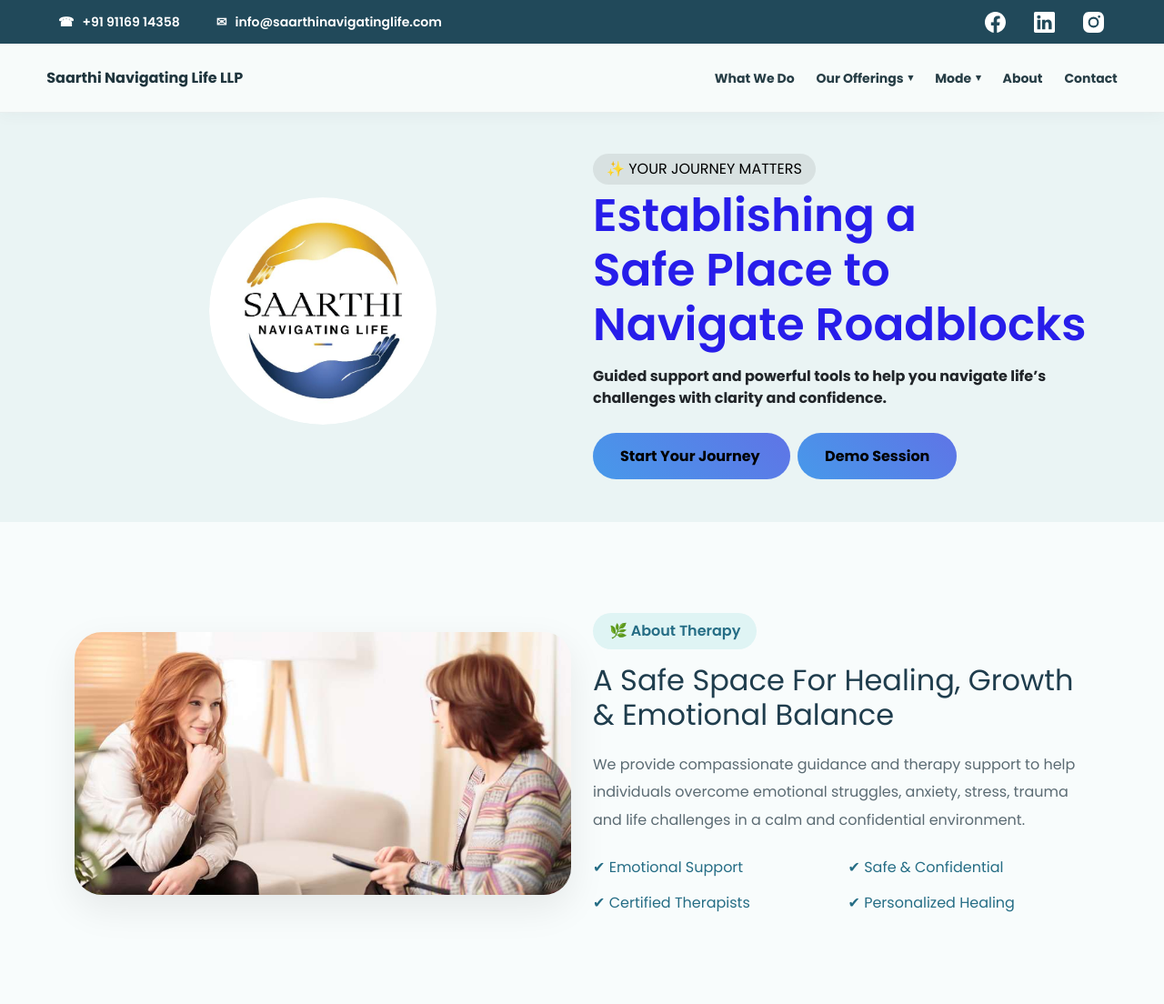
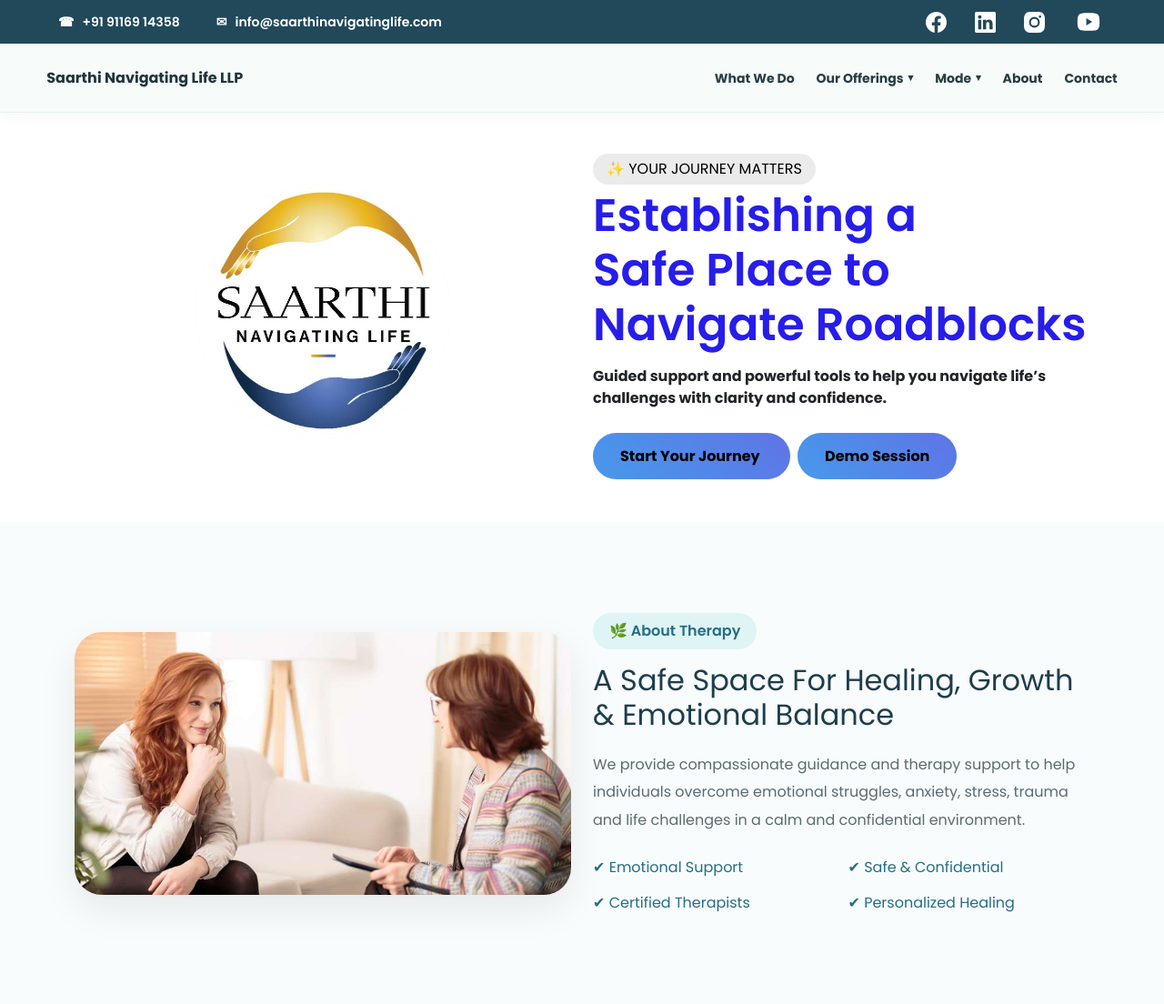
Before and after one commit to neemkaroli12/saarthinavigatinglife, a Django app: page / in a window 1280 px wide. Shown: the top 1104 px of the page at 91% size. Run offline with Django 5.2, Linux system fonts and the light colour scheme; data comes from the database, SQL or seed files in the repository.

Commit message:
about.html music.html cbt.html logo2.jpeg

```diff
--- a/templates/home.html
+++ b/templates/home.html
@@ -474,6 +474,8 @@ a {
 
     margin: 0 !important;
 
+    background-color: white !important;
+
     align-items: center;
 }
 
@@ -551,20 +553,31 @@ a {
     align-items: center;
     justify-content: center;
 }
-
 .logo-box {
     position: relative;
 
-    width: 250px;
-    height: 250px;
+    width: 280px;
+    height: 280px;
 
     margin: 0 auto;
 
     border-radius: 50%;
-
     overflow: hidden;
-
     flex-shrink: 0;
+
+
+    background-color: #eaf5f7;
+}
+
+.logo-box img {
+    width: 120%;
+    height: 120%;
+    object-fit: cover;
+
+    position: absolute;
+    top: 50%;
+    left: 50%;
+    transform: translate(-50%, -50%);
 }
 
 .hero-logo {
@@ -2422,6 +2435,18 @@ a {
                 </svg>
 
             </a>
+            <a href="https://www.youtube.com/@SaarthiLifeStudio"
+                target="_blank"
+                aria-label="Youtube"
+                style="width:38px; height:38px; display:flex; align-items:center; justify-content:center;">
+
+                    <svg viewBox="0 0 16 16"
+                        style="width:26px; height:26px; display:block; fill:currentColor;">
+
+                        <path d="M8.051 1.999h-.102C3.755 1.999 2.4 2.335 1.61 3.123.82 3.912.5 5.26.5 8c0 2.74.32 4.088 1.11 4.877.79.788 2.145 1.124 6.339 1.124h.102c4.194 0 5.549-.336 6.339-1.124C15.18 12.088 15.5 10.74 15.5 8c0-2.74-.32-4.088-1.11-4.877-.79-.788-2.145-1.124-6.339-1.124zM6.5 5.5l4 2.5-4 2.5v-5z"/>
+                    </svg>
+
+                </a>
 
         </div>
 
@@ -3040,46 +3065,12 @@ with clarity and confidence.</b>
                 <div class="row">
 
 
-                    <div class="col-md-3 text-center">
-                        <a href="https://www.facebook.com/profile.php?id=61591501905854&sk=directory_intro" target="_blank">
-                            <svg xmlns="http://www.w3.org/2000/svg" width="18" height="18"
-                                fill="currentColor" class="bi bi-facebook" viewBox="0 0 16 16">
-                                <path d="M16 8.049c0-4.446-3.582-8.05-8-8.05C3.58 0-.002 3.603-.002 8.05c0 4.017 2.926 7.347 6.75 7.951v-5.625h-2.03V8.05H6.75V6.275c0-2.017 1.195-3.131 3.022-3.131.876 0 1.791.157 1.791.157v1.98h-1.009c-.993 0-1.303.621-1.303 1.258v1.51h2.218l-.354 2.326H9.25V16c3.824-.604 6.75-3.934 6.75-7.951"/>
-                            </svg>
-                        </a>
-                    </div>
-
-                    <div class="col-md-3 text-center">
-                        <a href="https://www.instagram.com/saarthinavigatinglife?utm_source=qr" target="_blank">
-                            <svg xmlns="http://www.w3.org/2000/svg" width="17" height="17"
-                                fill="currentColor" class="bi bi-instagram" viewBox="0 0 16 16">
-                                <path d="M8 0C5.829 0 5.556.01 4.703.048 3.85.088 3.269.222 2.76.42a3.9 3.9 0 0 0-1.417.923A3.9 3.9 0 0 0 .42 2.76C.222 3.268.087 3.85.048 4.7.01 5.555 0 5.827 0 8.001c0 2.172.01 2.444.048 3.297.04.852.174 1.433.372 1.942.205.526.478.972.923 1.417.444.445.89.719 1.416.923.51.198 1.09.333 1.942.372C5.555 15.99 5.827 16 8 16s2.444-.01 3.298-.048c.851-.04 1.434-.174 1.943-.372a3.9 3.9 0 0 0 1.416-.923c.445-.445.718-.891.923-1.417.197-.509.332-1.09.372-1.942C15.99 10.445 16 10.173 16 8s-.01-2.445-.048-3.299c-.04-.851-.175-1.433-.372-1.941a3.9 3.9 0 0 0-.923-1.417A3.9 3.9 0 0 0 13.24.42c-.51-.198-1.092-.333-1.943-.372C10.443.01 10.172 0 7.998 0zm-.717 1.442h.718c2.136 0 2.389.007 3.232.046.78.035 1.204.166 1.486.275.373.145.64.319.92.599s.453.546.598.92c.11.281.24.705.275 1.485.039.843.047 1.096.047 3.231s-.008 2.389-.047 3.232c-.035.78-.166 1.203-.275 1.485a2.5 2.5 0 0 1-.599.919c-.28.28-.546.453-.92.598-.28.11-.704.24-1.485.276-.843.038-1.096.047-3.232.047s-2.39-.009-3.233-.047c-.78-.036-1.203-.166-1.485-.276a2.5 2.5 0 0 1-.92-.598 2.5 2.5 0 0 1-.6-.92c-.109-.281-.24-.705-.275-1.485-.038-.843-.046-1.096-.046-3.233s.008-2.388.046-3.231c.036-.78.166-1.204.276-1.486.145-.373.319-.64.599-.92s.546-.453.92-.598c.282-.11.705-.24 1.485-.276.738-.034 1.024-.044 2.515-.045zm4.988 1.328a.96.96 0 1 0 0 1.92.96.96 0 0 0 0-1.92m-4.27 1.122a4.109 4.109 0 1 0 0 8.217 4.109 4.109 0 0 0 0-8.217m0 1.441a2.667 2.667 0 1 1 0 5.334 2.667 2.667 0 0 1 0-5.334"/>
-                            </svg>
-                        </a>
-                    </div>
-
-
-                    <div class="col-md-3 text-center">
-                        <a href="https://www.linkedin.com/in/saarthi-navigating-life-151969422/" target="_blank">
-                            <svg xmlns="http://www.w3.org/2000/svg" width="16" height="16"
-                                fill="currentColor" class="bi bi-linkedin" viewBox="0 0 16 16">
-                                <path d="M0 1.146C0 .513.526 0 1.175 0h13.65C15.474 0 16 .513 16 1.146v13.708c0 .633-.526 1.146-1.175 1.146H1.175C.526 16 0 15.487 0 14.854zm4.943 12.248V6.169H2.542v7.225zm-1.2-8.212c.837 0 1.358-.554 1.358-1.248-.015-.709-.52-1.248-1.342-1.248S2.4 3.226 2.4 3.934c0 .694.521 1.248 1.327 1.248zm4.908 8.212V9.359c0-.216.016-.432.08-.586.173-.431.568-.878 1.232-.878.869 0 1.216.662 1.216 1.634v3.865h2.401V9.25c0-2.22-1.184-3.252-2.764-3.252-1.274 0-1.845.7-2.165 1.193v.025h-.016l.016-.025V6.169h-2.4c.03.678 0 7.225 0 7.225z"/>
-                            </svg>
-                        </a>
-                    </div>
-                    <div class="col-md-3 text-center">
-                    <a href="https://www.youtube.com/@SaarthiLifeStudio" target="_blank">
-                        <svg xmlns="http://www.w3.org/2000/svg"
-                            width="20"
-                            height="20"
-                            fill="currentColor"
-                            class="bi bi-youtube"
-                            viewBox="0 0 16 16">
-
-                            <path d="M8.051 1.999h-.102C3.755 1.999 2.4 2.335 1.61 3.123.82 3.912.5 5.26.5 8c0 2.74.32 4.088 1.11 4.877.79.788 2.145 1.124 6.339 1.124h.102c4.194 0 5.549-.336 6.339-1.124C15.18 12.088 15.5 10.74 15.5 8c0-2.74-.32-4.088-1.11-4.877-.79-.788-2.145-1.124-6.339-1.124zM6.5 5.5l4 2.5-4 2.5v-5z"/>
-                        </svg>
-                    </a>
-                </div>
+
+
+
+
+
+
 
                 </div>
             </div>
```
Also changed, not shown: static/images/logo3.jpeg (added).
